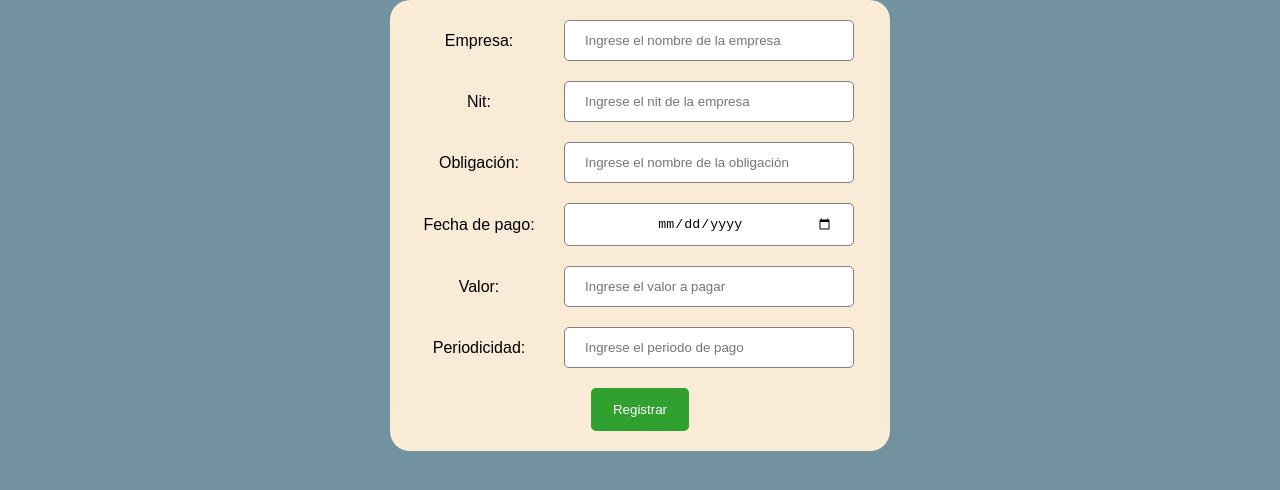
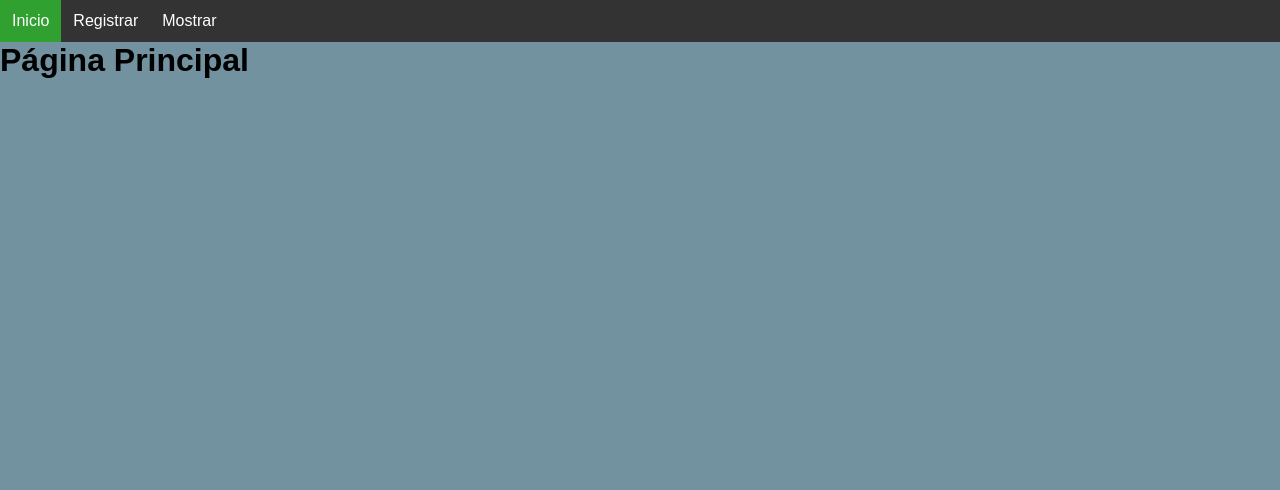
Before and after one commit to adrian-villamil/record-oblig-fe, a React (Create React App) app: page / in a window 1280 px wide. Shown: the top 490 px of the page. Built offline with nearby package versions, Linux system fonts and the light colour scheme.

Commit message:
Se insertó las rutas a la aplicación según los enlaces de la barra de navegación de Layout.js.

```diff
--- a/src/App.js
+++ b/src/App.js
@@ -1,10 +1,22 @@
 import './App.css';
+import Layout from './pages/Layout';
+import PrincipalPage from './pages/PrincipalPage';
 import IngresarDatosPage from './pages/IngresarDatosPage';
+import MostrarDatosPage from './pages/MostrarDatosPage';
+import { BrowserRouter, Routes, Route } from 'react-router-dom'
 
 function App() {
   return (
     <div className="App">
-      <IngresarDatosPage />
+      <BrowserRouter>
+        <Routes>
+          <Route path='/' element={ <Layout /> }>
+            <Route index element={ <PrincipalPage /> } />
+            <Route path='ingresar-datos' element={ <IngresarDatosPage /> } />
+            <Route path='mostrar-datos' element={ <MostrarDatosPage /> } />
+          </Route>
+        </Routes>
+      </BrowserRouter>
     </div>
   );
 }
```
